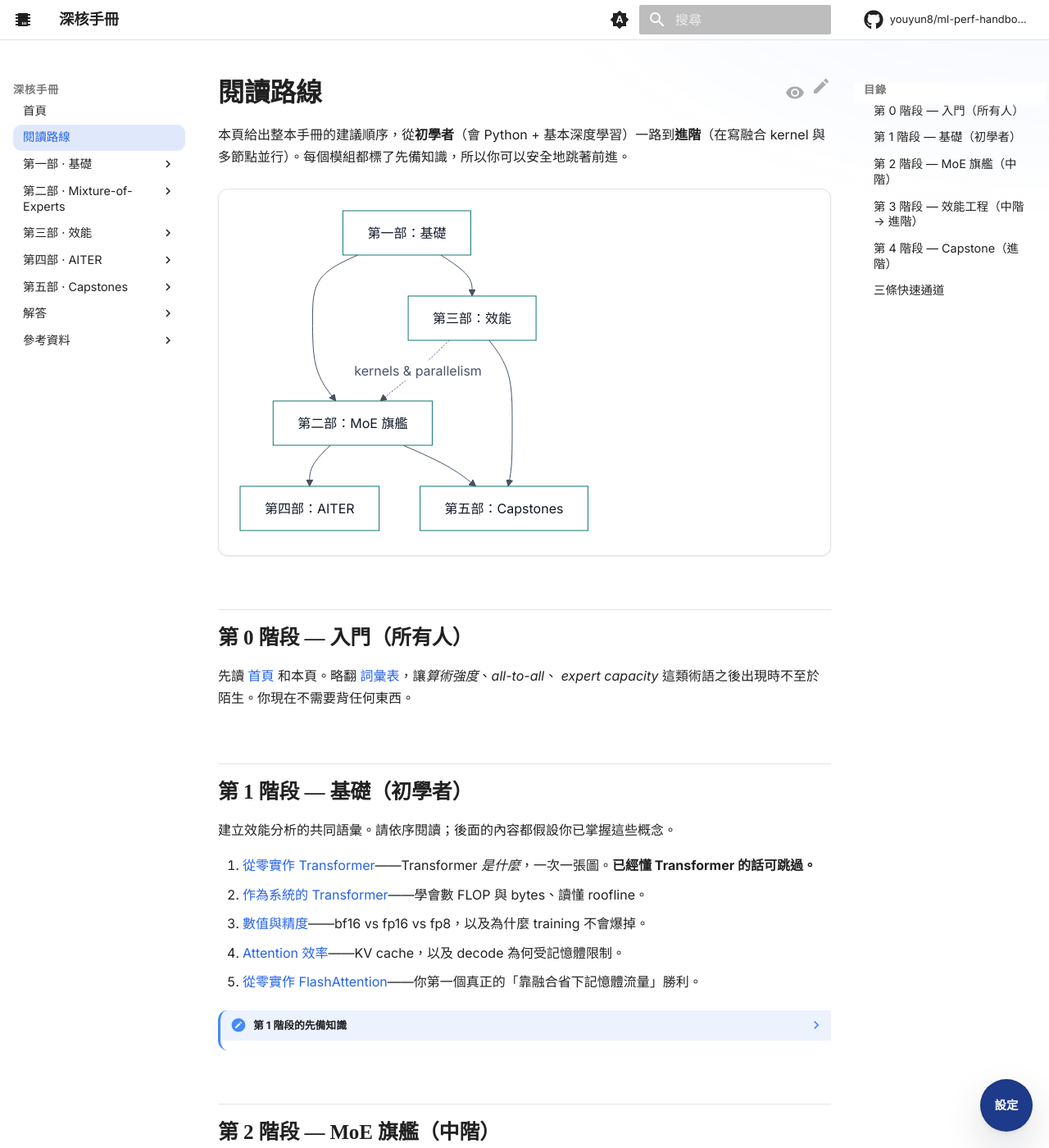
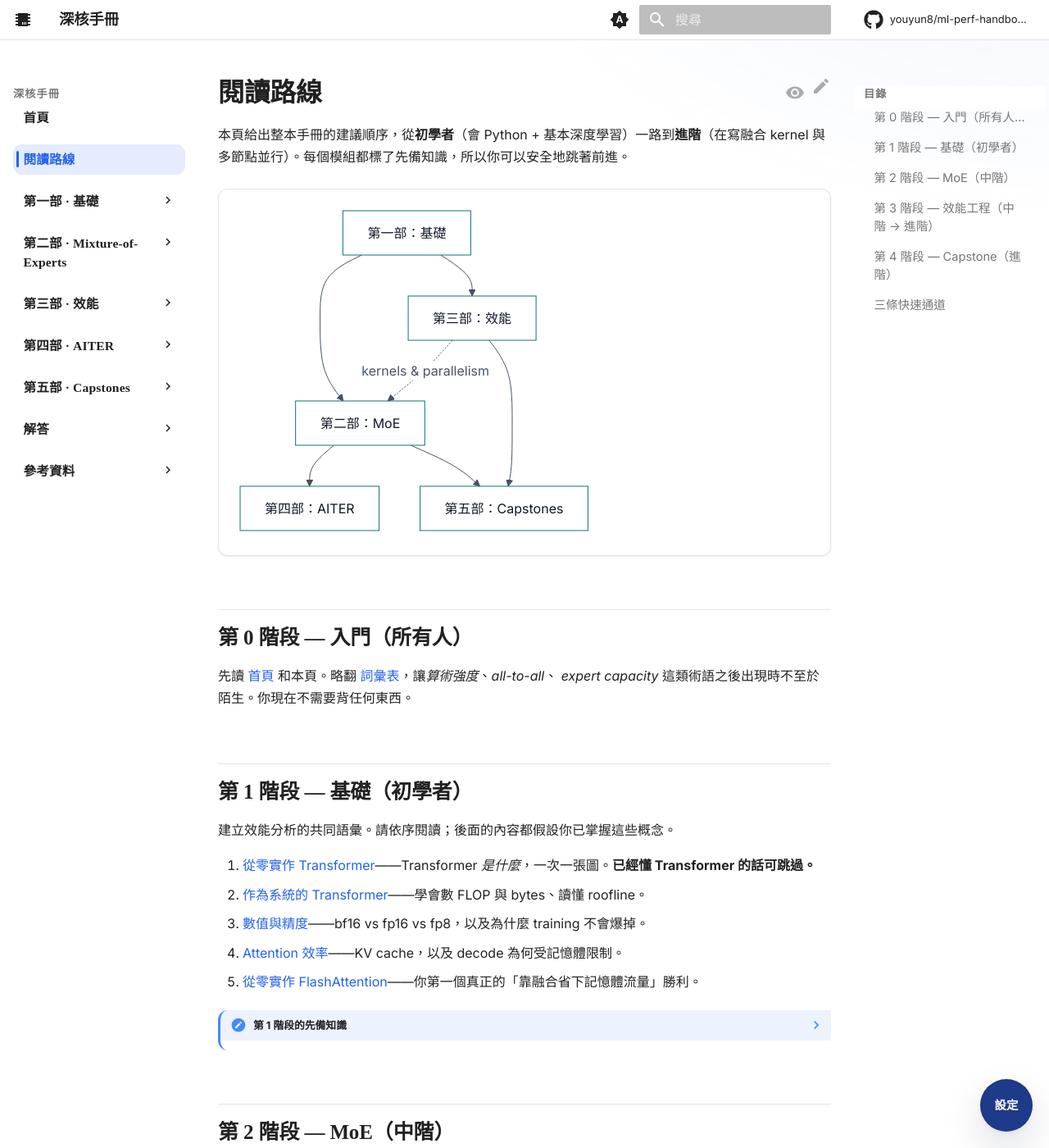
Before and after one commit to youyun8/deep-kernel-handbook, an MkDocs documentation site: the page built from docs/reading-path.md, in a window 1280 px wide and 1400 px high. Shown: the whole window at 82% size. Built offline with MkDocs 1.6.1 and Material for MkDocs 9.7.7, drawn with Linux system fonts in a browser that asks for light colours; comment, search, counter and statistics services are not loaded.

Commit message:
docs: polish sidebar nav and fix title width and headings
- Redesign primary/secondary sidebar with serif part headers, active pill plus accent rail, and a guide rail for nested items
- Widen h1 max-width so long titles like the AITER page no longer wrap into a narrow column
- Restore the English 'Mixture-of-Experts' glossary heading and drop the literal translation
- Space icon shortcodes from their labels on the homepage 'how to use' cards

````diff
--- a/docs/reading-path.md
+++ b/docs/reading-path.md
@@ -5,7 +5,7 @@ kernel 與多節點並行）。每個模組都標了先備知識，所以你可
 
 ```mermaid
 flowchart TD
-    A[第一部：基礎] --> B[第二部：MoE 旗艦]
+    A[第一部：基礎] --> B[第二部：MoE]
     A --> C[第三部：效能]
     C -.kernels & parallelism.-> B
     B --> E[第四部：AITER]
@@ -33,7 +33,7 @@ flowchart TD
     Python 與基本線性代數（矩陣乘法）。不需要任何 Transformer 先備知識——第一頁會從零把它建起來。
     不需要 GPU；數學與 numpy/PyTorch 參考程式碼都能在 CPU 上跑。
 
-## 第 2 階段 — MoE 旗艦（中階）
+## 第 2 階段 — MoE（中階）
 
 手冊的核心。前五頁是模型/演算法；後面幾頁是系統，會用到第三部的一些內容（兩部可以並行讀）。
 
--- a/docs/stylesheets/extra.css
+++ b/docs/stylesheets/extra.css
@@ -158,7 +158,7 @@
 }
 
 .md-typeset h1 {
-  max-width: 26ch;
+  max-width: 42ch;
   margin-bottom: 0.5rem;
   color: var(--md-default-fg-color);
   font-family: var(--ml-serif);
@@ -266,22 +266,30 @@
 
 /* Sidebar: roomier, rounded active pills, clearer hierarchy. */
 .md-nav {
-  font-size: 0.72rem;
+  font-size: 0.73rem;
+  line-height: 1.5;
+}
+
+.md-sidebar {
+  padding-top: 1.4rem;
 }
 
 .md-nav__title {
   color: var(--md-default-fg-color--light);
   font-size: 0.66rem;
   font-weight: 700;
-  letter-spacing: 0.06em;
+  letter-spacing: 0.08em;
   text-transform: uppercase;
 }
 
+/* Every clickable row: comfortable padding, rounded hit area, smooth states. */
 .md-nav__item .md-nav__link {
-  border-radius: 0.5rem;
-  padding: 0.32rem 0.6rem;
-  margin: 0.06rem 0;
-  transition: background-color 130ms ease, color 130ms ease;
+  border-radius: 0.55rem;
+  padding: 0.34rem 0.62rem;
+  margin: 0.08rem 0;
+  color: var(--md-default-fg-color--light);
+  transition: background-color 140ms ease, color 140ms ease,
+    padding-left 140ms ease;
 }
 
 .md-nav__link:hover {
@@ -289,17 +297,64 @@
   color: var(--md-default-fg-color);
 }
 
+/* Active page: a soft tinted pill with an accent rail on the leading edge. */
 .md-nav__link--active,
 .md-nav__link[aria-current="page"] {
-  background: color-mix(in srgb, var(--ml-accent-cool) 14%, transparent);
+  position: relative;
+  background: color-mix(in srgb, var(--ml-accent-cool) 12%, transparent);
   color: var(--ml-accent-cool) !important;
   font-weight: 700;
 }
 
-/* Top-level section labels in the sidebar read as quiet group headers. */
-.md-nav--primary > .md-nav__list > .md-nav__item > .md-nav__link {
-  font-weight: 400;
+.md-nav--primary
+  .md-nav__item
+  .md-nav__link--active::before,
+.md-nav--primary
+  .md-nav__item
+  .md-nav__link[aria-current="page"]::before {
+  content: "";
+  position: absolute;
+  left: 0.18rem;
+  top: 0.42rem;
+  bottom: 0.42rem;
+  width: 3px;
+  border-radius: 999rem;
+  background: var(--ml-accent-cool);
+}
+
+/* Top-level part labels ("第一部 · …") read as quiet, confident group headers. */
+.md-nav--primary > .md-nav__list > .md-nav__item > .md-nav__link,
+.md-nav--primary
+  > .md-nav__list
+  > .md-nav__item
+  > .md-nav__container
+  > .md-nav__link {
+  margin-top: 0.7rem;
+  padding-left: 0.62rem;
+  font-family: var(--ml-serif);
+  font-size: 0.78rem;
+  font-weight: 700;
+  letter-spacing: 0.01em;
   color: var(--md-default-fg-color);
+}
+
+.md-nav--primary
+  > .md-nav__list
+  > .md-nav__item:first-child
+  > .md-nav__link {
+  margin-top: 0;
+}
+
+/* Nested children: a faint guide rail so hierarchy is legible at a glance. */
+.md-nav--primary .md-nav__item .md-nav__list {
+  margin-left: 0.62rem;
+  padding-left: 0.55rem;
+  border-left: 1px solid var(--ml-border);
+}
+
+/* Expand/collapse chevrons inherit the muted ink and animate gently. */
+.md-nav__icon {
+  transition: transform 160ms ease;
 }
 
 .md-sidebar__scrollwrap::-webkit-scrollbar {
@@ -309,11 +364,29 @@
   background: var(--ml-border-strong);
   border-radius: 999rem;
 }
-
-/* TOC active marker */
+.md-sidebar__scrollwrap {
+  scrollbar-width: thin;
+  scrollbar-color: var(--ml-border-strong) transparent;
+}
+
+/* Right-hand TOC: tighter, with a clear active marker and no heavy pill. */
+.md-nav--secondary .md-nav__title {
+  color: var(--md-default-fg-color--light);
+}
+
+.md-nav--secondary .md-nav__link {
+  color: var(--md-default-fg-color--light);
+}
+
+.md-nav--secondary .md-nav__link:hover {
+  background: transparent;
+  color: var(--md-default-fg-color);
+}
+
 .md-nav--secondary .md-nav__link--active {
   background: transparent;
   color: var(--ml-accent-cool) !important;
+  font-weight: 700;
 }
 
 /* ---------- 5. Cards, buttons, tables, figures --------------------------- */
````
Also changed, not shown: docs/aiter/index.md (+1 -1 lines), docs/glossary.md (+1 -1 lines), docs/index.md (+4 -4 lines).
